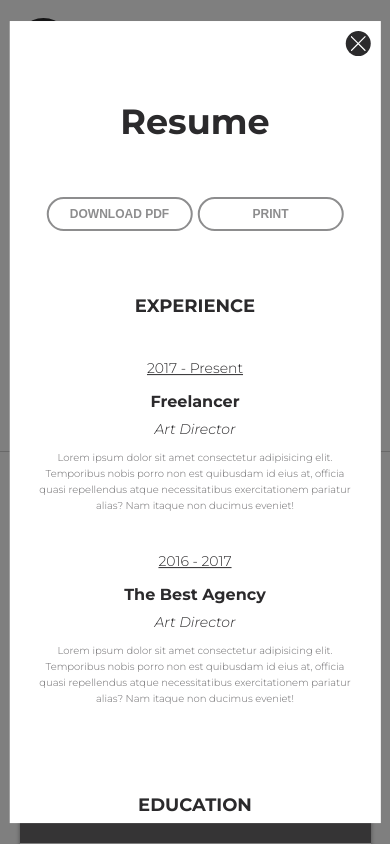
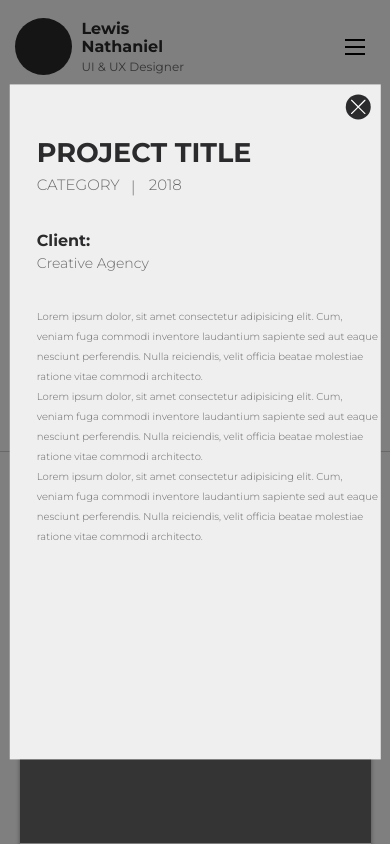
Before and after one commit to Babiy7/designer-app, a React app: page / in a window 390 px wide. Shown: the top 844 px of the page. Built offline with nearby package versions, Linux system fonts and the light colour scheme.

Commit message:
Made mobile scaling for ModalProject.

```diff
--- a/src/components/Modals/ModalProject/ModalProject.module.scss
+++ b/src/components/Modals/ModalProject/ModalProject.module.scss
@@ -2,8 +2,8 @@
 @import "../../../mixins.scss";
 
 .ModalProject {
+  width: 100%;
   max-width: 1200px;
-  height: 770px;
 
   display: flex;
 
@@ -11,6 +11,10 @@
     width: 65%;
 
     background-color: $gray;
+
+    @media ($mobile-L) {
+      display: none;
+    }
 
     .Image {
       width: 100%;
@@ -23,6 +27,10 @@
 
     position: relative;
 
+    @media ($mobile-L) {
+      width: 100%;
+    }
+
     .Content {
       padding: 50px 0 11px 27px;
 
@@ -30,6 +38,10 @@
         color: $black;
 
         @include fontBase(32px, 700, 45px);
+
+        @media ($tablet) {
+          @include fontBase(27px, 700, 38px);
+        }
       }
 
       .SubTitle {
@@ -38,6 +50,10 @@
         color: $gray;
 
         @include fontBase(18px, 300, 30px);
+
+        @media ($tablet) {
+          @include fontBase(15px, 300, 25px);
+        }
 
         .Category {
           height: 17px;
@@ -84,6 +100,10 @@
         color: $gray;
 
         @include fontBase(12px, 300, 24px);
+
+        @media ($tablet) {
+          @include fontBase(10px, 300, 20px);
+        }
       }
     }
 
@@ -97,6 +117,10 @@
       display: flex;
       justify-content: space-between;
       padding: 21px 11px;
+
+      @media ($mobile-L) {
+        display: none;
+      }
     }
   }
 }
--- a/src/components/UI/Modal/Modal.module.scss
+++ b/src/components/UI/Modal/Modal.module.scss
@@ -28,7 +28,11 @@
 }
 
 .Middle {
-  width: 100%;
+  width: 95%;
   max-width: 900px;
   height: 770px;
+
+  @media ($mobile-L) {
+    height: 80vh;
+  }
 }
--- a/src/containers/App.js
+++ b/src/containers/App.js
@@ -25,8 +25,8 @@ function App() {
       <News />
       <Footer />
 
-      <ModalResume show={true} />
-      <ModalProject show={false} />
+      <ModalResume show={false} />
+      <ModalProject show={true} />
       <ModalCall show={false} />
     </div>
   );
```
